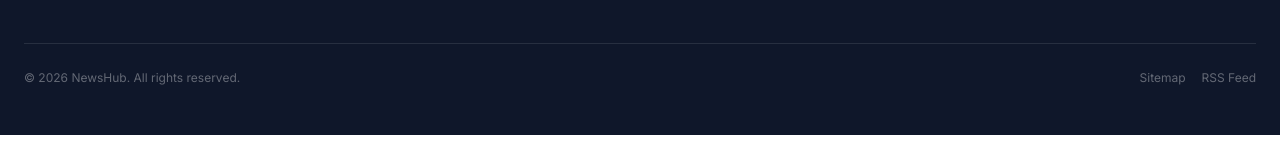
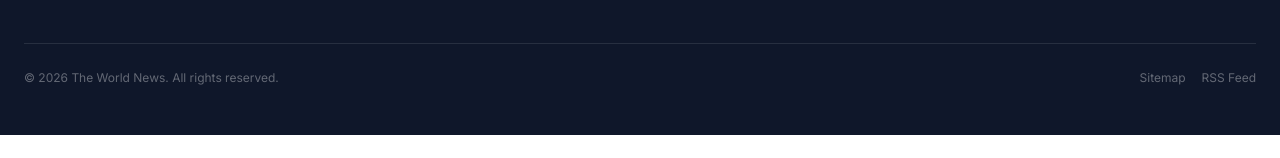
Before and after one commit to Kamlender/the-world-news, a Next.js app: page / in a window 1280 px wide. Shown: the part 561-719 px from the top of the page. Built offline with nearby package versions, Linux system fonts and the light colour scheme; no server answers; the database is empty.

Commit message:
chore: Add GitHub Actions CI and update website name/SEO

```diff
--- a/src/app/[category]/page.tsx
+++ b/src/app/[category]/page.tsx
@@ -17,7 +17,7 @@ export async function generateMetadata({ params }: CategoryPageProps): Promise<M
   if (!cat) return { title: 'Category Not Found' };
   return {
     title: `${cat.name} News`,
-    description: cat.description || `Latest ${cat.name} news and updates on NewsHub.`,
+    description: cat.description || `Latest ${cat.name} news and updates on The World News.`,
   };
 }
 
--- a/src/app/author/[slug]/page.tsx
+++ b/src/app/author/[slug]/page.tsx
@@ -17,7 +17,7 @@ export async function generateMetadata({ params }: AuthorPageProps): Promise<Met
   if (!author) return { title: 'Author Not Found' };
   return {
     title: `Articles by ${author.name}`,
-    description: author.bio || `Read all articles by ${author.name} on NewsHub.`,
+    description: author.bio || `Read all articles by ${author.name} on The World News.`,
   };
 }
 
--- a/src/app/layout.tsx
+++ b/src/app/layout.tsx
@@ -3,23 +3,23 @@ import './globals.css';
 
 export const metadata: Metadata = {
   title: {
-    default: 'NewsHub — Fast, Trustworthy News',
-    template: '%s | NewsHub',
+    default: 'The World News — Fast, Trustworthy News',
+    template: '%s | The World News',
   },
   description: 'Fast, trustworthy news — discover what matters. Breaking news, India, World, Politics, Business, Technology, Sports.',
-  keywords: ['news', 'breaking news', 'India news', 'world news', 'politics', 'business', 'technology', 'sports'],
-  authors: [{ name: 'NewsHub Editorial Team' }],
+  keywords: ['The World News', 'news', 'breaking news', 'India news', 'world news', 'politics', 'business', 'technology', 'sports'],
+  authors: [{ name: 'The World News Editorial Team' }],
   openGraph: {
     type: 'website',
     locale: 'en_IN',
     url: process.env.NEXT_PUBLIC_APP_URL || 'http://localhost:3000',
-    siteName: 'NewsHub',
-    title: 'NewsHub — Fast, Trustworthy News',
+    siteName: 'The World News',
+    title: 'The World News — Fast, Trustworthy News',
     description: 'Fast, trustworthy news — discover what matters.',
   },
   twitter: {
     card: 'summary_large_image',
-    title: 'NewsHub — Fast, Trustworthy News',
+    title: 'The World News — Fast, Trustworthy News',
     description: 'Fast, trustworthy news — discover what matters.',
   },
   robots: {
--- a/src/components/public/Footer.tsx
+++ b/src/components/public/Footer.tsx
@@ -65,7 +65,7 @@ export default function Footer() {
         {/* Bottom Bar */}
         <div className={styles.bottomBar}>
           <p className={styles.copyright}>
-            &copy; {currentYear} NewsHub. All rights reserved.
+            &copy; {currentYear} The World News. All rights reserved.
           </p>
           <div className={styles.bottomLinks}>
             <Link href="/sitemap.xml" className={styles.bottomLink}>Sitemap</Link>
--- a/src/lib/constants.ts
+++ b/src/lib/constants.ts
@@ -7,7 +7,7 @@
 // APP INFO
 // ============================================
 
-export const APP_NAME = process.env.NEXT_PUBLIC_APP_NAME || 'NewsHub';
+export const APP_NAME = process.env.NEXT_PUBLIC_APP_NAME || 'The World News';
 export const APP_URL = process.env.NEXT_PUBLIC_APP_URL || 'http://localhost:3000';
 export const APP_DESCRIPTION =
   process.env.NEXT_PUBLIC_APP_DESCRIPTION ||
```
